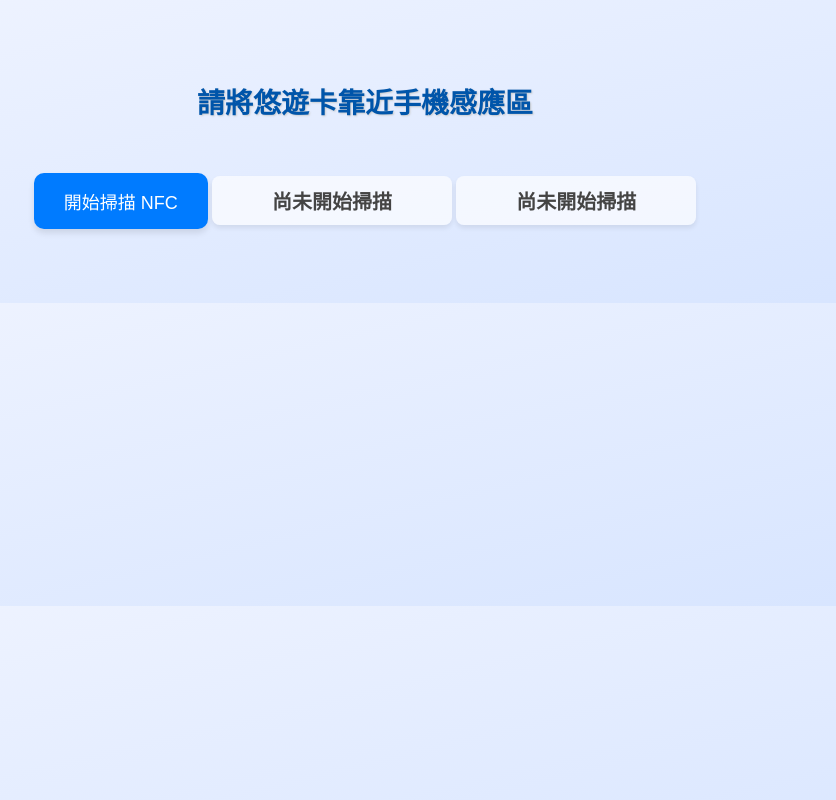
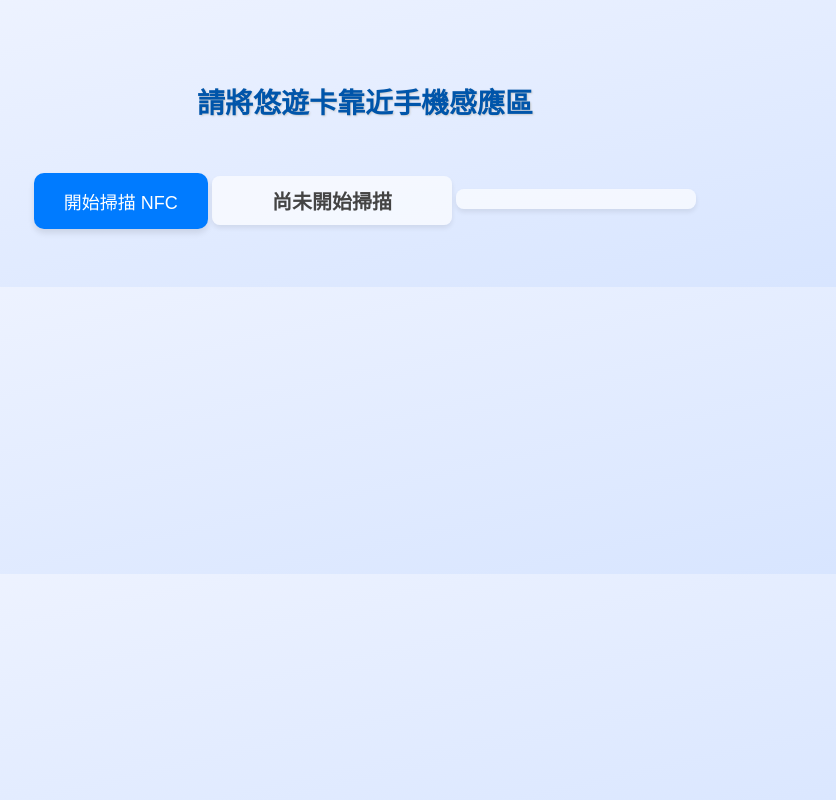
Before and after one commit to ROC-ARMY/nfc-user, a plain HTML site: page index.html in a window 1280 px wide. Shown: the whole page, without its empty margins (275-1111 px from the left). Drawn offline with Linux system fonts and the light colour scheme.

Commit message:
Update index.html

```diff
--- a/index.html
+++ b/index.html
@@ -34,7 +34,7 @@
       background-color: #0056b3;
       transform: translateY(-2px);
     }
-    p {
+    span {
       margin-top: 25px;
       font-size: 20px;
       font-weight: bold;
@@ -51,8 +51,8 @@
 <body>
   <h2>請將悠遊卡靠近手機感應區</h2>
   <button id="scanBtn">開始掃描 NFC</button>
-  <p id="status1">尚未開始掃描</p>
-  <p id="status2">尚未開始掃描</p>
+  <span id="status1">尚未開始掃描</span>
+  <span id="status2"></span>
   <script>
     let lastUID = null;
     let lastReadTime = 0;
@@ -62,7 +62,7 @@
         try {
           const reader = new NDEFReader();
           await reader.scan();
-          document.getElementById("status").textContent = "等待感應卡片...";
+          document.getElementById("status1").textContent = "等待感應卡片...";
 
           reader.onreading = (event) => {
             const uid = event.serialNumber;
```
